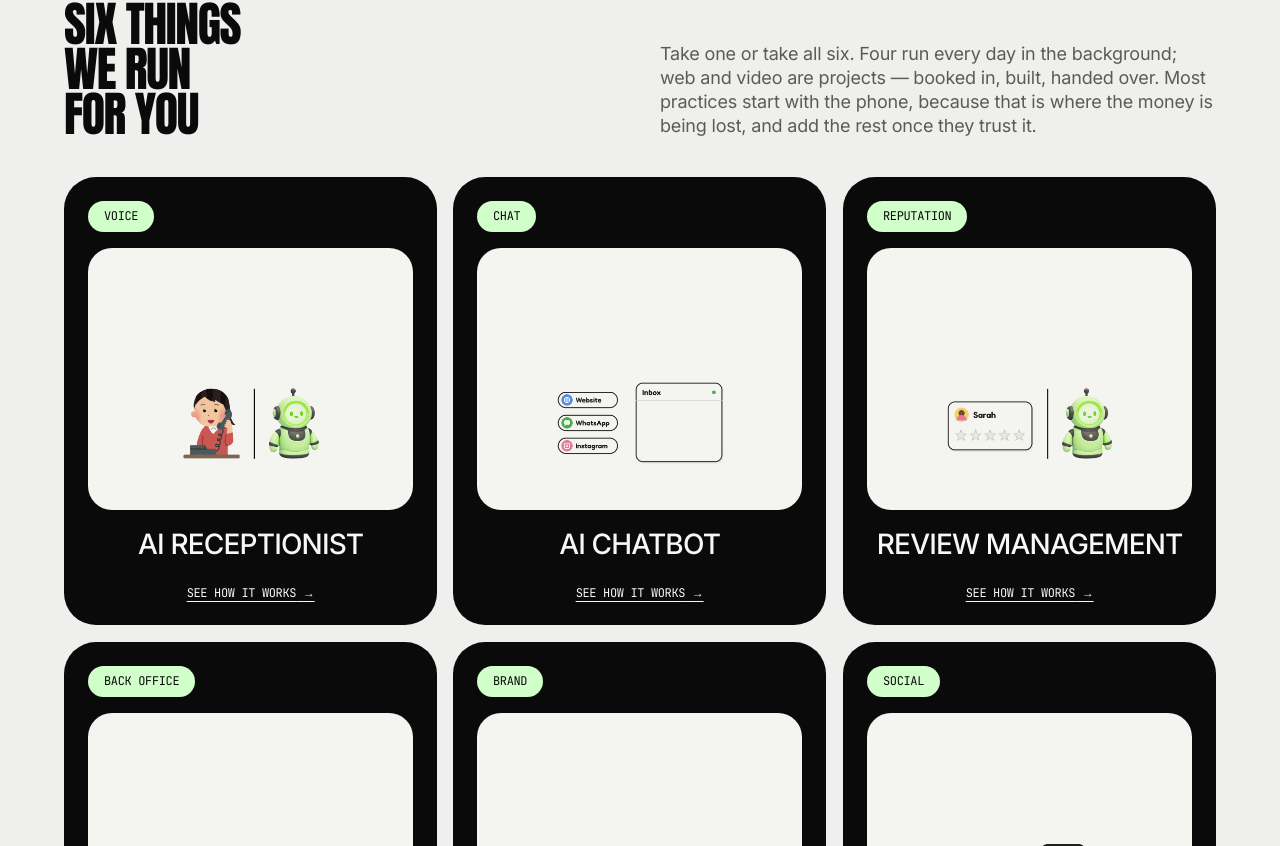
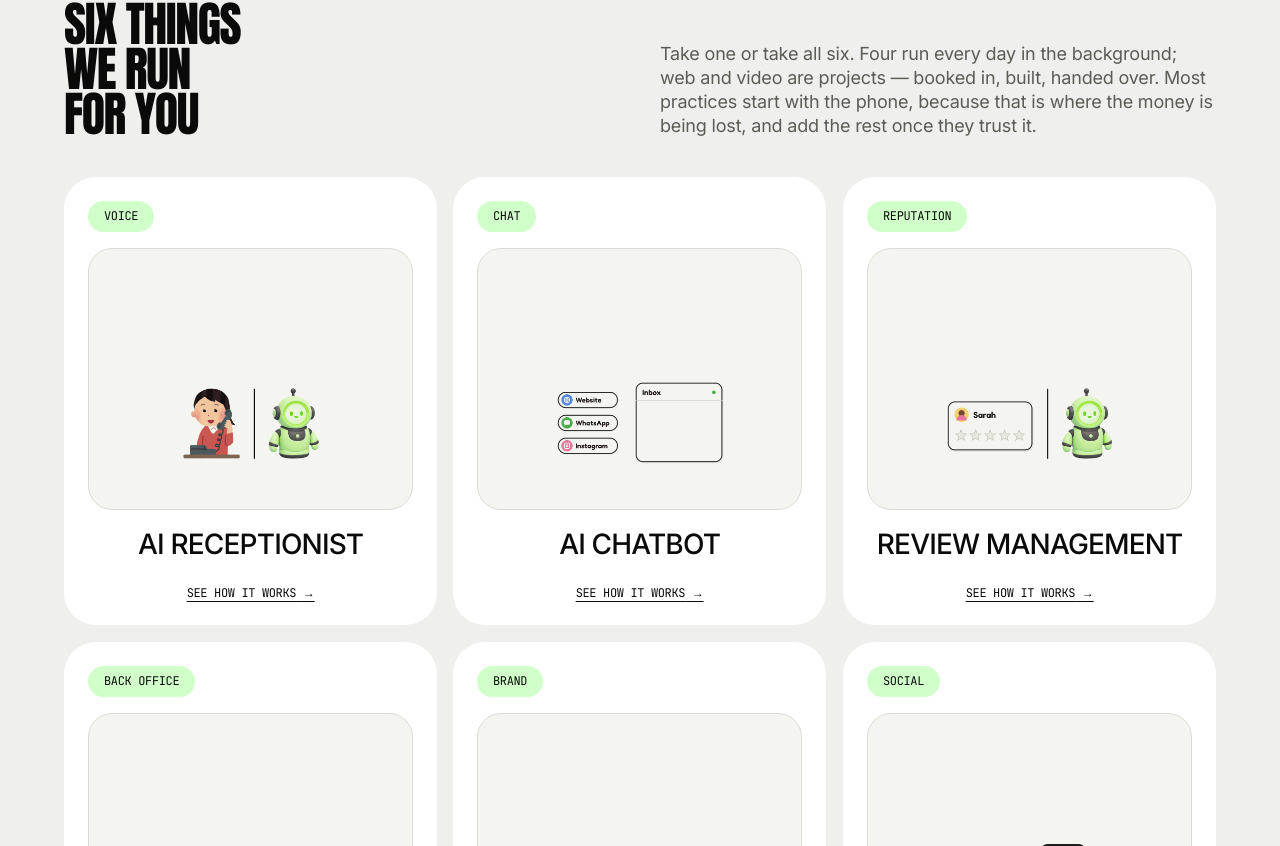
Before and after one commit to phasetask-eng/truephase-dashboard, a Next.js app: page / in a window 1280 px wide. Shown: the part 974-1820 px from the top of the page. Built offline with nearby package versions, Linux system fonts and the light colour scheme; no server answers.

Commit message:
Service cards back to white (owner preferred)

```diff
--- a/app/globals.css
+++ b/app/globals.css
@@ -982,14 +982,6 @@ html:not(.motion-ready) .record-line { opacity: 1; transform: none; }
 .service-card-media .svc-media { order: 1; }
 .service-card-media h3 { order: 2; text-align: center; }
 .service-card-media .svc-more { order: 3; align-self: center; }
-/* Trial: all six service cards dark. The light animation panels stay light,
-   so each animation reads as a bright window in a black card. */
-.service-grid .service-card {
-  background: var(--fg);
-  color: var(--on-fg);
-}
-.service-grid .service-card .svc-media { border-color: transparent; }
-.service-grid .service-card:focus-visible { outline-color: var(--color-mint-chip); }
 /* pushed to the bottom so the cue sits on the same line across a row of cards
    whose copy runs to different lengths */
 .svc-more {
```
